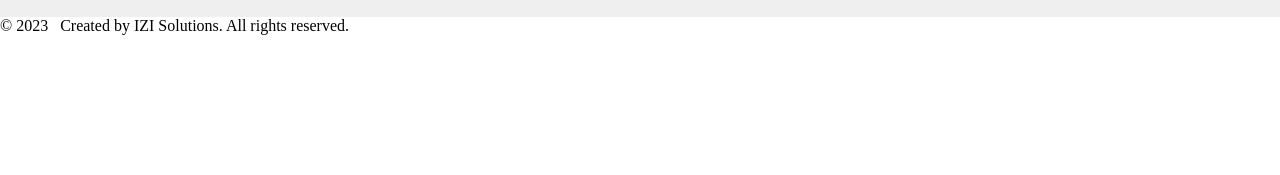
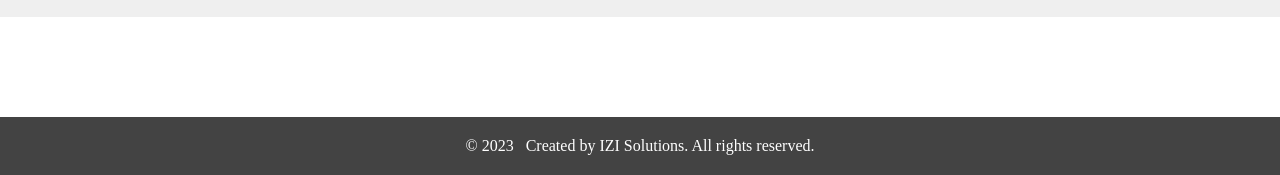
Before and after one commit to izisolutionss/demonslayer, a plain HTML site: page index.html in a window 1280 px wide. Shown: the part 5427-5602 px from the top of the page. Before the commit the page ends 5462 px from the top, so only its background shows below. Drawn offline with Linux system fonts and the light colour scheme; some packages are replaced by stand-ins of ours; a script that the page names is missing.

Commit message:
Update style.css

```diff
--- a/style.css
+++ b/style.css
@@ -602,6 +602,15 @@ hr{
     margin-top: 2.5cm;
 }
 
+.footer {
+    margin-top: 100px;
+    text-align: center;
+    padding: 20px 0;
+    background-color: #434343;
+    color: #fff;
+}
+
+
 @media screen and (max-width: 770px){
     #icon{
         width: 50px;
```
